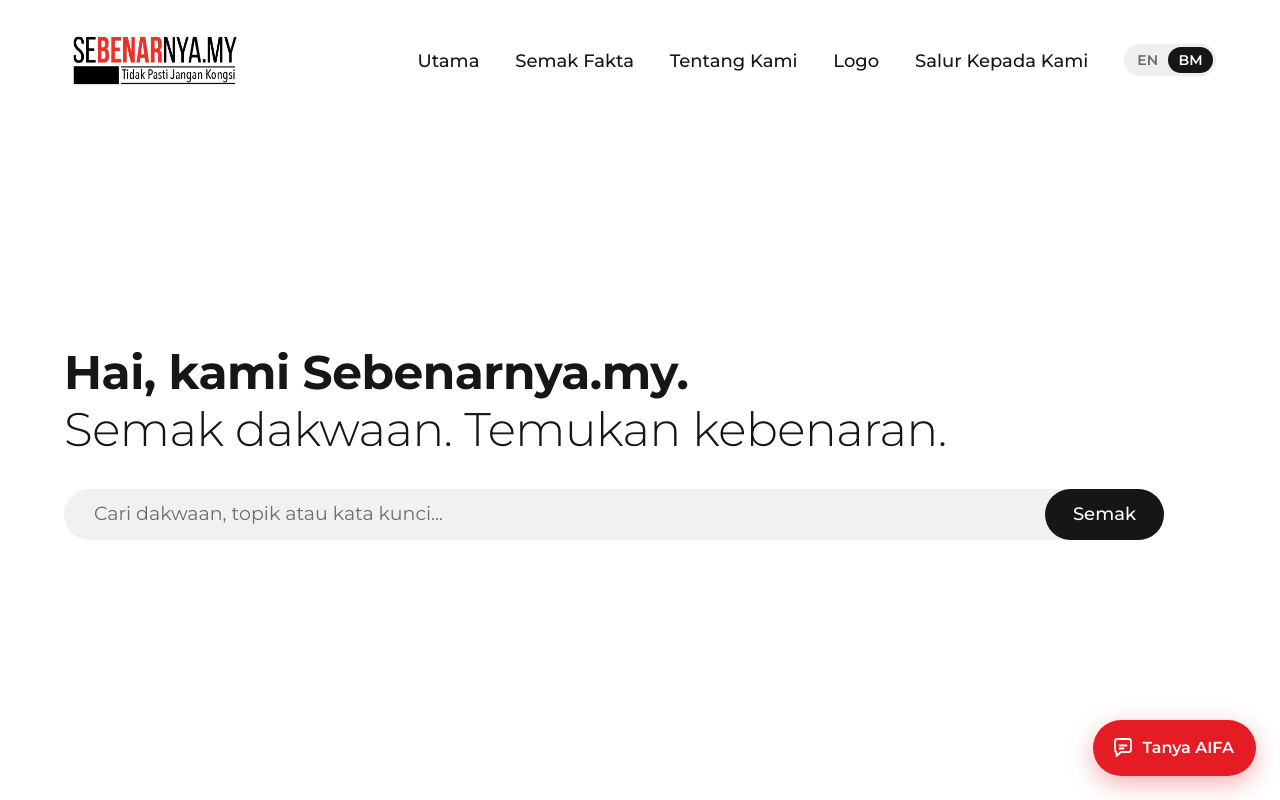
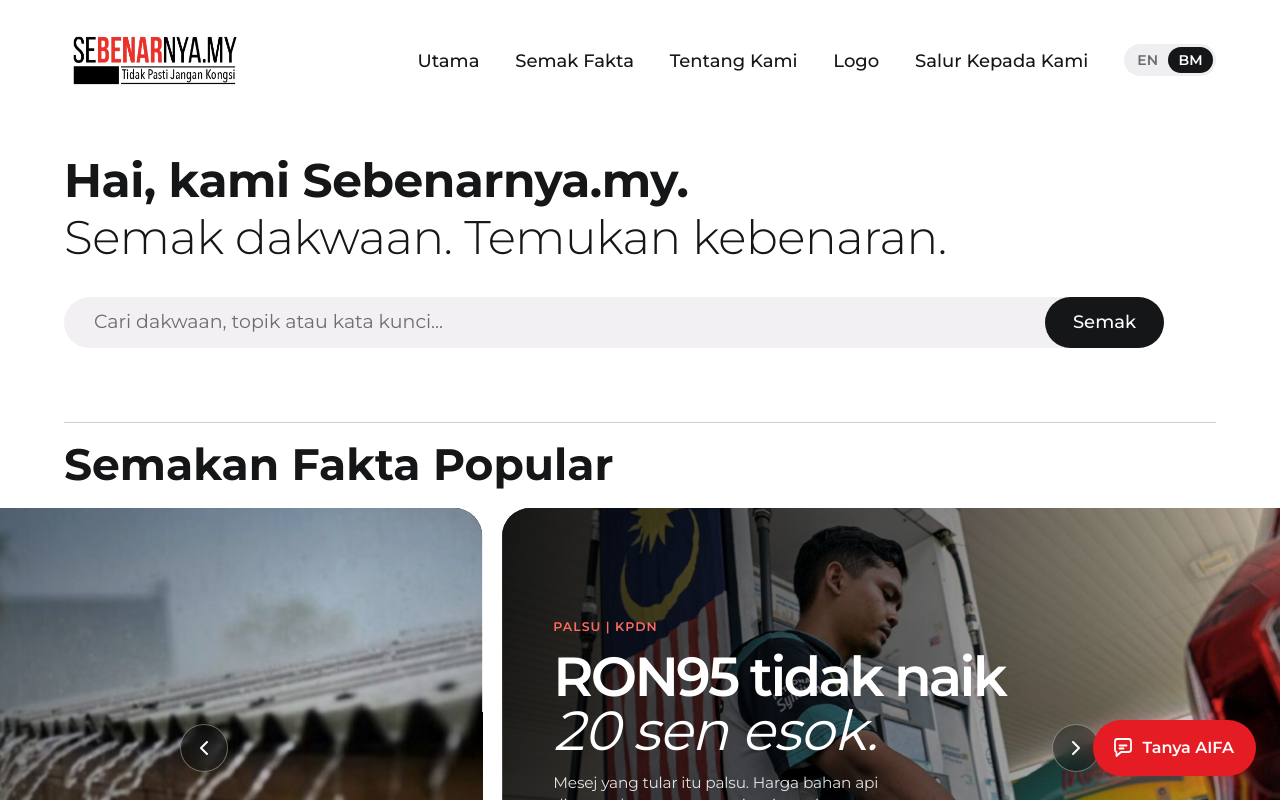
Before and after one commit to arisyahusna/sebenarnya-design, a Next.js app: page / in a window 1280 px wide. Shown: the top 800 px of the page. Built offline with nearby package versions, Linux system fonts and the light colour scheme.

Commit message:
Change Hero

```diff
--- a/app/global.css
+++ b/app/global.css
@@ -630,26 +630,18 @@ input::placeholder { color: var(--text); }
   }
 }
 
-/* Hero: fills the rest of the first screen below the header
-   (--header-h is measured in components/Header.js) */
+/* Hero */
 .hero {
-  display: flex;
-  flex-direction: column;
-  min-height: calc(100vh - var(--header-h, 140px));
-  min-height: calc(100svh - var(--header-h, 140px));
   color: var(--text);
   background-color: var(--bg);
 }
 
 .hero-inner {
-  display: flex;
-  flex: 1 0 auto;
-  align-items: center;
   overflow: hidden;
   padding-top: 4vh;
 }
 
-.hero-content { width: 100%; margin-bottom: 9vh; }
+.hero-content { margin-bottom: 9vh; }
 
 .hero-title {
   max-width: 1500px;
--- a/components/Header.js
+++ b/components/Header.js
@@ -1,6 +1,6 @@
 'use client';
 
-import { useEffect, useRef, useState } from 'react';
+import { useEffect, useState } from 'react';
 import Logo from './Logo';
 import { navLinks } from '@/data/content';
 import { withBase } from '@/lib/basePath';
@@ -22,21 +22,8 @@ export default function Header() {
     return () => desktop.removeEventListener('change', close);
   }, []);
 
-  // Expose the header height as --header-h so the hero can fill the rest of the screen
-  const headerRef = useRef(null);
-  useEffect(() => {
-    const el = headerRef.current;
-    if (!el) return;
-    const update = () =>
-      document.documentElement.style.setProperty('--header-h', `${el.offsetHeight}px`);
-    update();
-    const ro = new ResizeObserver(update);
-    ro.observe(el);
-    return () => ro.disconnect();
-  }, []);
-
   return (
-    <header className="header" ref={headerRef}>
+    <header className="header">
       <div className="header-inner container">
         <div className="brand">
           <Logo />
```
